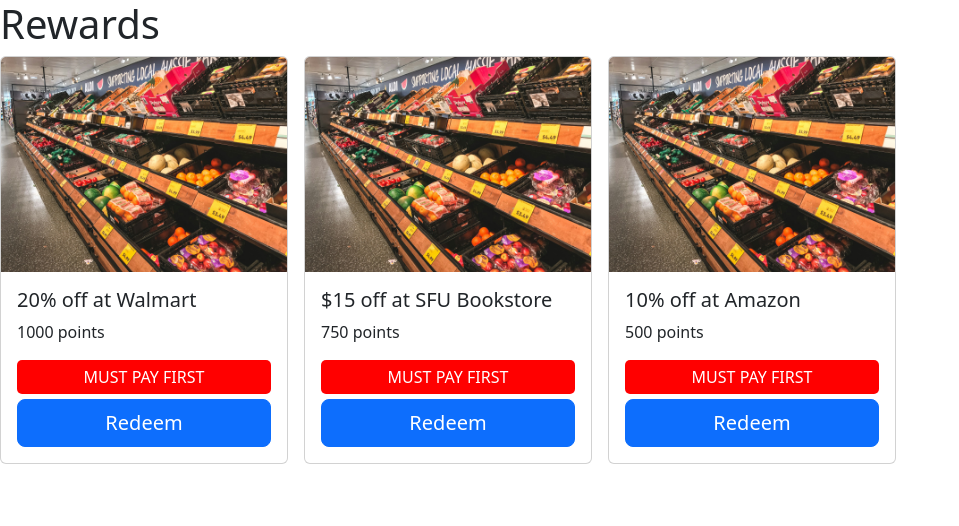
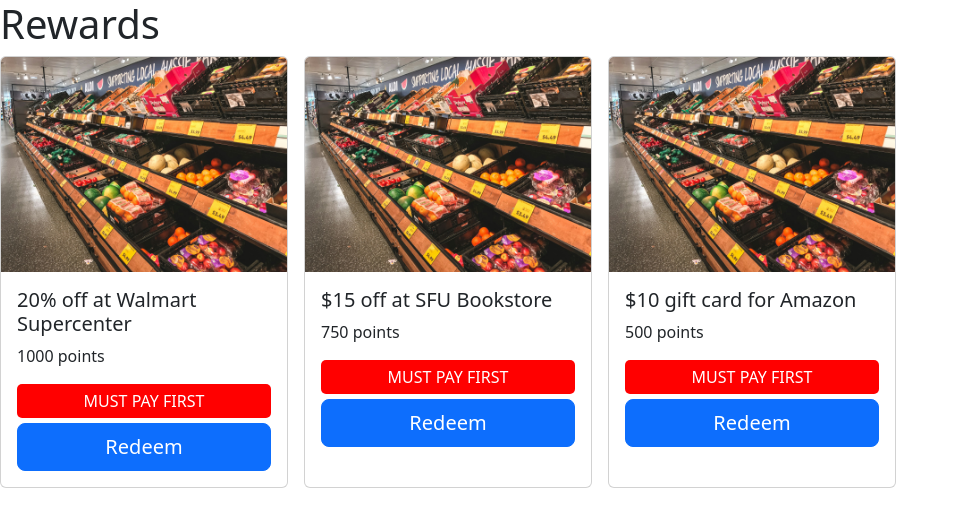
Before and after one commit to dqhntt/nwHacks24-project, a React (Create React App) app in the folder frontend/: page /rewards in a window 1280 px wide. Shown: the top 526 px of the page, without its empty margins (0-959 px from the left). Built offline with nearby package versions, Linux system fonts and the light colour scheme.

Commit message:
Update Rewards Page

```diff
--- a/frontend/src/pages/Rewards.jsx
+++ b/frontend/src/pages/Rewards.jsx
@@ -6,10 +6,10 @@
   return (
     <>
       <h1>Rewards</h1>
-      <div style={{ display: "flex", overflowX: "scroll" }}>
-        <RewardCard title="20% off at Walmart" numPoints={1000}></RewardCard>
+      <div style={{ display: "flex"}}>
+        <RewardCard title="20% off at Walmart Supercenter" numPoints={1000}></RewardCard>
         <RewardCard title="$15 off at SFU Bookstore" numPoints={750}></RewardCard>
-        <RewardCard title="10% off at Amazon" numPoints={500}></RewardCard>
+        <RewardCard title="$10 gift card for Amazon" numPoints={500}></RewardCard>
       </div>
     </>
   );
```
